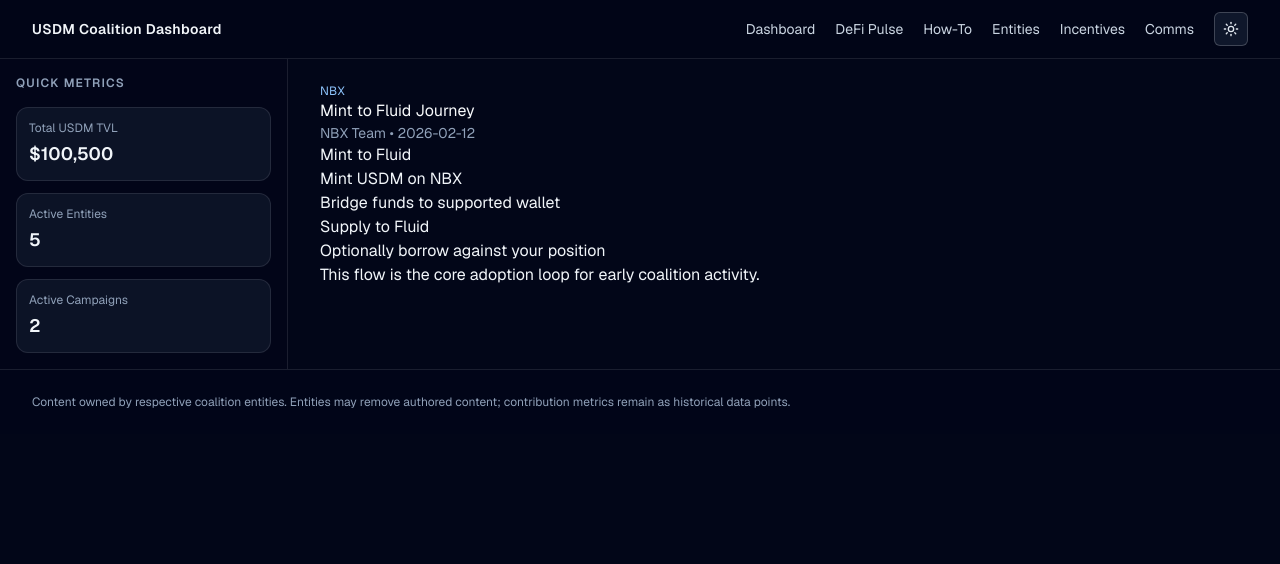
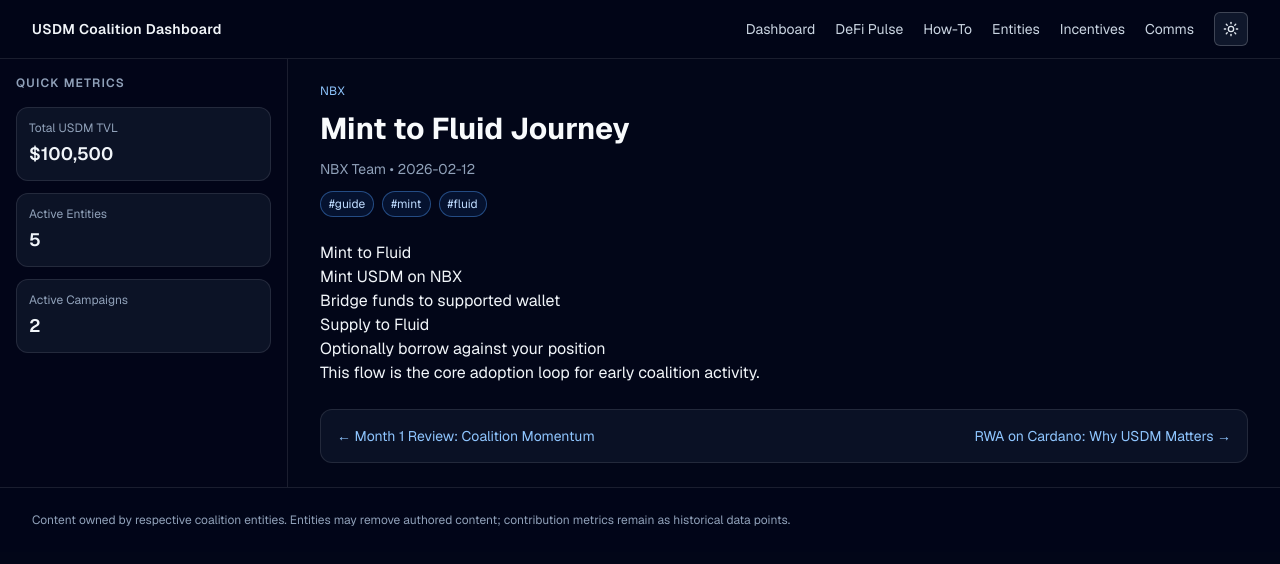
Before and after one commit to iamwilco/defi, a Next.js app: page /blog/mint-to-fluid-guide in a window 1280 px wide. Shown: the top 564 px of the page. Built offline with nearby package versions, Linux system fonts and the light colour scheme.

Commit message:
feat(blog): add post navigation and richer media embed cards

```diff
--- a/src/app/blog/[slug]/page.tsx
+++ b/src/app/blog/[slug]/page.tsx
@@ -1,4 +1,5 @@
 import type { Metadata } from "next";
+import Link from "next/link";
 import { notFound } from "next/navigation";
 import ReactMarkdown from "react-markdown";
 import remarkGfm from "remark-gfm";
@@ -26,20 +27,57 @@
 
 export default async function BlogPostPage({ params }: { params: Promise<{ slug: string }> }) {
   const { slug } = await params;
-  const post = blogPosts.find((item) => item.slug === slug);
+  const postIndex = blogPosts.findIndex((item) => item.slug === slug);
+  const post = postIndex >= 0 ? blogPosts[postIndex] : undefined;
 
   if (!post) {
     notFound();
   }
 
+  const previousPost = postIndex > 0 ? blogPosts[postIndex - 1] : undefined;
+  const nextPost = postIndex < blogPosts.length - 1 ? blogPosts[postIndex + 1] : undefined;
+
   return (
-    <article className="prose prose-invert max-w-3xl">
-      <p className="text-xs uppercase tracking-wide text-blue-300">{post.entity}</p>
-      <h1 className="text-slate-50">{post.title}</h1>
-      <p className="text-sm text-slate-400">
-        {post.author} • {post.date}
-      </p>
-      <ReactMarkdown remarkPlugins={[remarkGfm]}>{post.content}</ReactMarkdown>
+    <article className="space-y-6">
+      <header className="space-y-3">
+        <p className="text-xs uppercase tracking-wide text-blue-300">{post.entity}</p>
+        <h1 className="text-3xl font-bold text-slate-50">{post.title}</h1>
+        <p className="text-sm text-slate-400">
+          {post.author} • {post.date}
+        </p>
+        <div className="flex flex-wrap gap-2">
+          {post.tags.map((tag) => (
+            <span
+              key={tag}
+              className="rounded-full border border-blue-400/40 bg-blue-500/10 px-2 py-1 text-xs text-blue-200"
+            >
+              #{tag}
+            </span>
+          ))}
+        </div>
+      </header>
+
+      <div className="prose prose-invert max-w-3xl">
+        <ReactMarkdown remarkPlugins={[remarkGfm]}>{post.content}</ReactMarkdown>
+      </div>
+
+      <nav className="grid gap-3 rounded-xl border border-white/10 bg-slate-900/70 p-4 sm:grid-cols-2" aria-label="Post navigation">
+        {previousPost ? (
+          <Link href={`/blog/${previousPost.slug}`} className="text-sm text-blue-300 hover:text-blue-200">
+            ← {previousPost.title}
+          </Link>
+        ) : (
+          <span className="text-sm text-slate-500">No previous post</span>
+        )}
+
+        {nextPost ? (
+          <Link href={`/blog/${nextPost.slug}`} className="text-right text-sm text-blue-300 hover:text-blue-200">
+            {nextPost.title} →
+          </Link>
+        ) : (
+          <span className="text-right text-sm text-slate-500">No next post</span>
+        )}
+      </nav>
     </article>
   );
 }
--- a/src/components/comms/CommsFeed.tsx
+++ b/src/components/comms/CommsFeed.tsx
@@ -40,9 +40,22 @@
 
       <div className="grid gap-4 md:grid-cols-2">
         {filtered.map((item) => (
-          <MediaEmbed key={item.id} title={item.title} description={`${item.description} (${item.date})`} href={item.href} />
+          <MediaEmbed
+            key={item.id}
+            title={item.title}
+            description={item.description}
+            href={item.href}
+            kind={item.kind}
+            date={item.date}
+          />
         ))}
       </div>
+
+      {filtered.length === 0 ? (
+        <p className="rounded-xl border border-white/10 bg-slate-900/60 p-4 text-sm text-slate-300">
+          No communication entries match the current filter.
+        </p>
+      ) : null}
     </section>
   );
 }
--- a/src/components/comms/MediaEmbed.tsx
+++ b/src/components/comms/MediaEmbed.tsx
@@ -2,11 +2,27 @@
   title: string;
   description: string;
   href: string;
+  kind?: "video" | "x_space" | "article";
+  date?: string;
 }
 
-export function MediaEmbed({ title, description, href }: MediaEmbedProps) {
+export function MediaEmbed({ title, description, href, kind = "video", date }: MediaEmbedProps) {
+  const kindLabel = kind === "x_space" ? "X Space" : kind === "article" ? "Article" : "Video";
+
   return (
     <article className="rounded-2xl border border-white/10 bg-slate-900/70 p-5">
+      <div className="mb-3 aspect-video rounded-lg border border-dashed border-blue-400/30 bg-blue-500/5 p-3">
+        <p className="text-xs uppercase tracking-wide text-blue-200">Embed Placeholder</p>
+        <p className="mt-1 text-sm text-slate-300">{kindLabel} preview frame</p>
+      </div>
+
+      <div className="mb-2 flex flex-wrap items-center gap-2">
+        <span className="rounded-full border border-blue-400/40 bg-blue-500/10 px-2 py-1 text-[11px] font-medium text-blue-200">
+          {kindLabel}
+        </span>
+        {date ? <span className="text-xs text-slate-400">{date}</span> : null}
+      </div>
+
       <h3 className="text-lg font-semibold text-slate-100">{title}</h3>
       <p className="mt-2 text-sm text-slate-300">{description}</p>
       <a href={href} target="_blank" rel="noreferrer" className="mt-3 inline-block text-sm text-blue-300 hover:text-blue-200">
--- a/src/lib/mockData.ts
+++ b/src/lib/mockData.ts
@@ -138,7 +138,14 @@
   },
 ];
 
-export const commsFeed = [
+export const commsFeed: Array<{
+  id: string;
+  kind: "video" | "x_space" | "article";
+  title: string;
+  description: string;
+  href: string;
+  date: string;
+}> = [
   {
     id: "mint-fluid-video",
     kind: "video",
```
Also changed, not shown: 1 other file (tests, documents, lock files or other folders).
